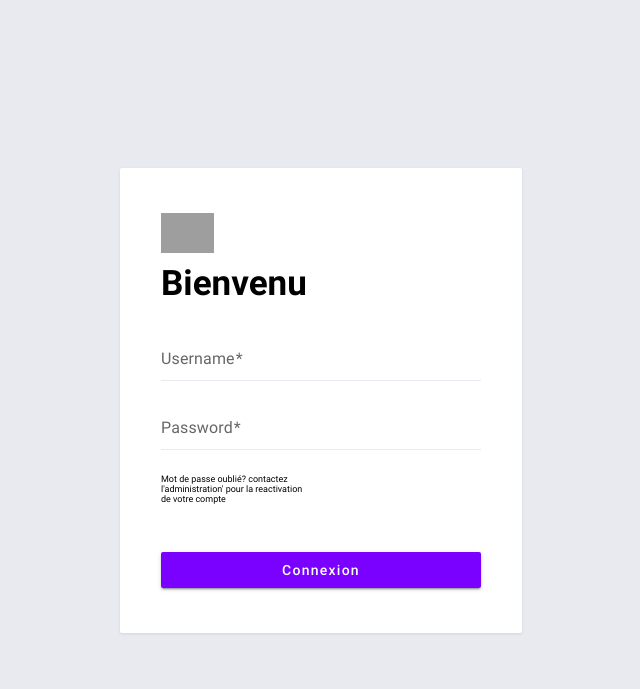
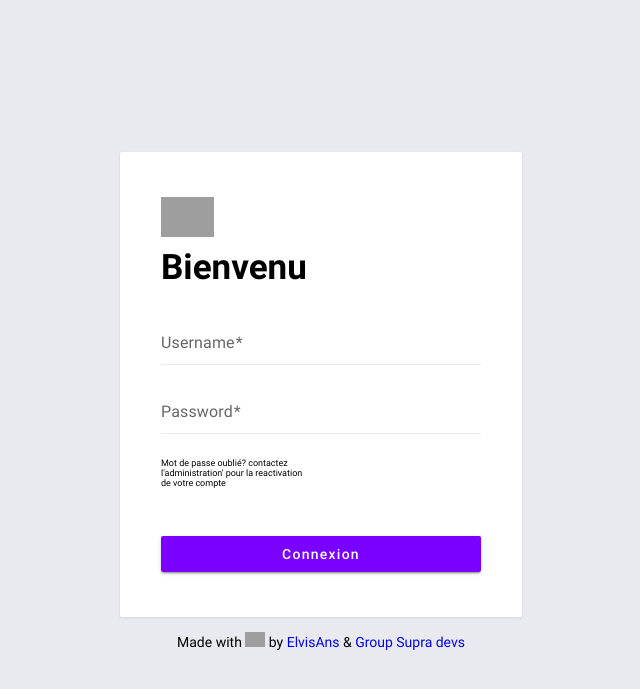
Before and after one commit to ElvisAns/school-management-system, a CodeIgniter app: page /ujn-e-system/auth/login in a window 1280 px wide. Shown: the top 689 px of the page, without its empty margins (319-959 px from the left). Run offline with CodeIgniter, Linux system fonts and the light colour scheme; grey boxes are pictures that could not be loaded.

Commit message:
Adding owernship

```diff
--- a/application/views/login.php
+++ b/application/views/login.php
@@ -70,18 +70,23 @@
                           <button type="submit" class="mdc-button mdc-button--raised w-100">
                             Connexion
                           </button>
-                          </a>
                         </div>
                       </div>
                     </div>
                   </form>
                 </div>
               </div>
-              <div class="stretch-card mdc-layout-grid__cell--span-4-desktop mdc-layout-grid__cell--span-1-tablet"></div>
+
+              <div class="stretch-card mdc-layout-grid__cell--span-4-desktop mdc-layout-grid__cell--span-1-tablet">
+
+              </div>
             </div>
           </div>
+          <p style="text-align: center;">Made with <img src="https://upload.wikimedia.org/wikipedia/commons/thumb/c/c8/Love_Heart_symbol.svg/1111px-Love_Heart_symbol.svg.png" style="height: 15px; width:auto;"> by <a href="https://github.com/ElvisAns" target="_blank">ElvisAns</a> & <a href="https://groupesupra.com/" target="_blank">Group Supra devs</a>
+          </p>
         </main>
       </div>
+
     </div>
   </div>
   <!-- plugins:js -->
```
